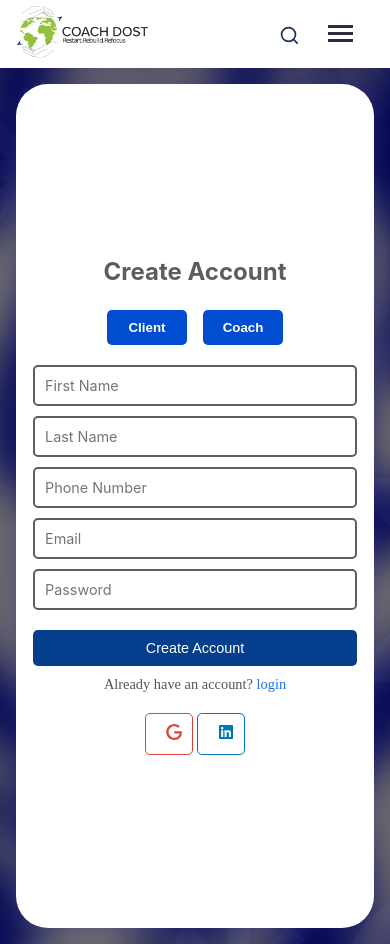
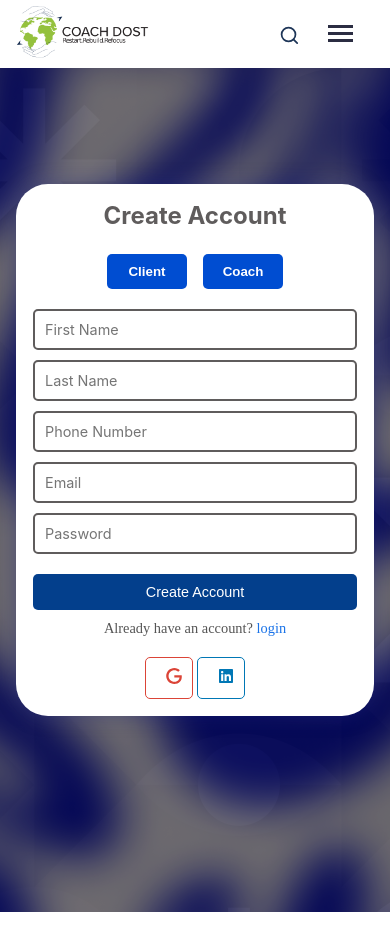
Before and after one commit to gurudesh0801/coachdost-copy, a React (Vite) app: page /signup in a window 390 px wide. After the commit the page ends 912 px from the top, so only its background shows below. Built offline with nearby package versions, Linux system fonts and the light colour scheme; a web font is replaced by a local one.

Commit message:
Update Signup.css

```diff
--- a/src/Components/Signup/Signup.css
+++ b/src/Components/Signup/Signup.css
@@ -225,14 +225,14 @@
     background: url(../../assets/images/loginbg.png);
   }
   .rightcont {
-    margin-top: 0rem;
+    margin-top: -5rem;
     background: rgb(255, 255, 255);
     box-shadow: 0 0 20px rgba(31, 38, 135, 0.37);
     backdrop-filter: blur(4px);
     -webkit-backdrop-filter: blur(4px);
     border: 1px solid rgba(255, 255, 255, 0.18);
     padding: 1rem;
-    height: 100vh;
+    height: auto;
     border-radius: 2rem;
   }
 
```
